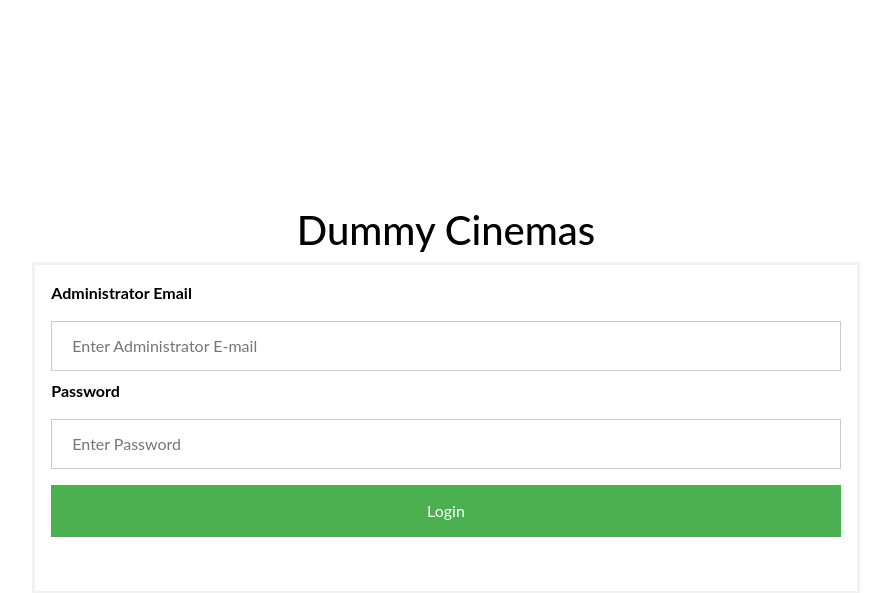
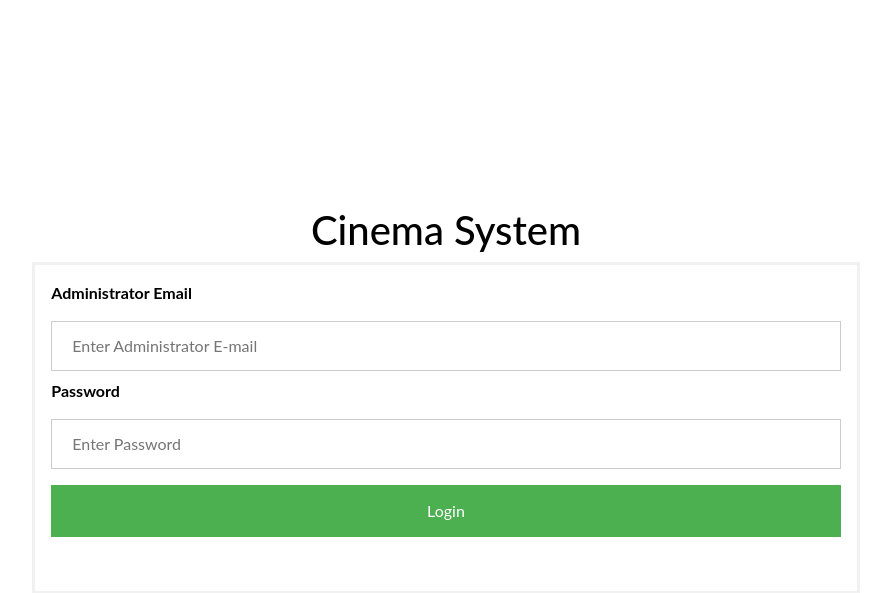
Before and after one commit to nitsuzxz/Online-Booking-Ticket, a PHP site: page / in a window 1280 px wide. Shown: the top 593 px of the page, without its empty margins (194-1085 px from the left). Run offline with PHP 8.4, Linux system fonts and the light colour scheme.

Commit message:
Update index.php

```diff
--- a/Admin-Side/index.php
+++ b/Admin-Side/index.php
@@ -8,7 +8,7 @@
     </head>
 
     <body>
-        <h1 class="adminLogin">Dummy Cinemas</h1>
+        <h1 class="adminLogin">Cinema System</h1>
         <?php session_start(); if(!empty($_SESSION['error'])){ echo $_SESSION['error'];}?>
 
         <form action="./login/adminLogin.php" method="post">
```
